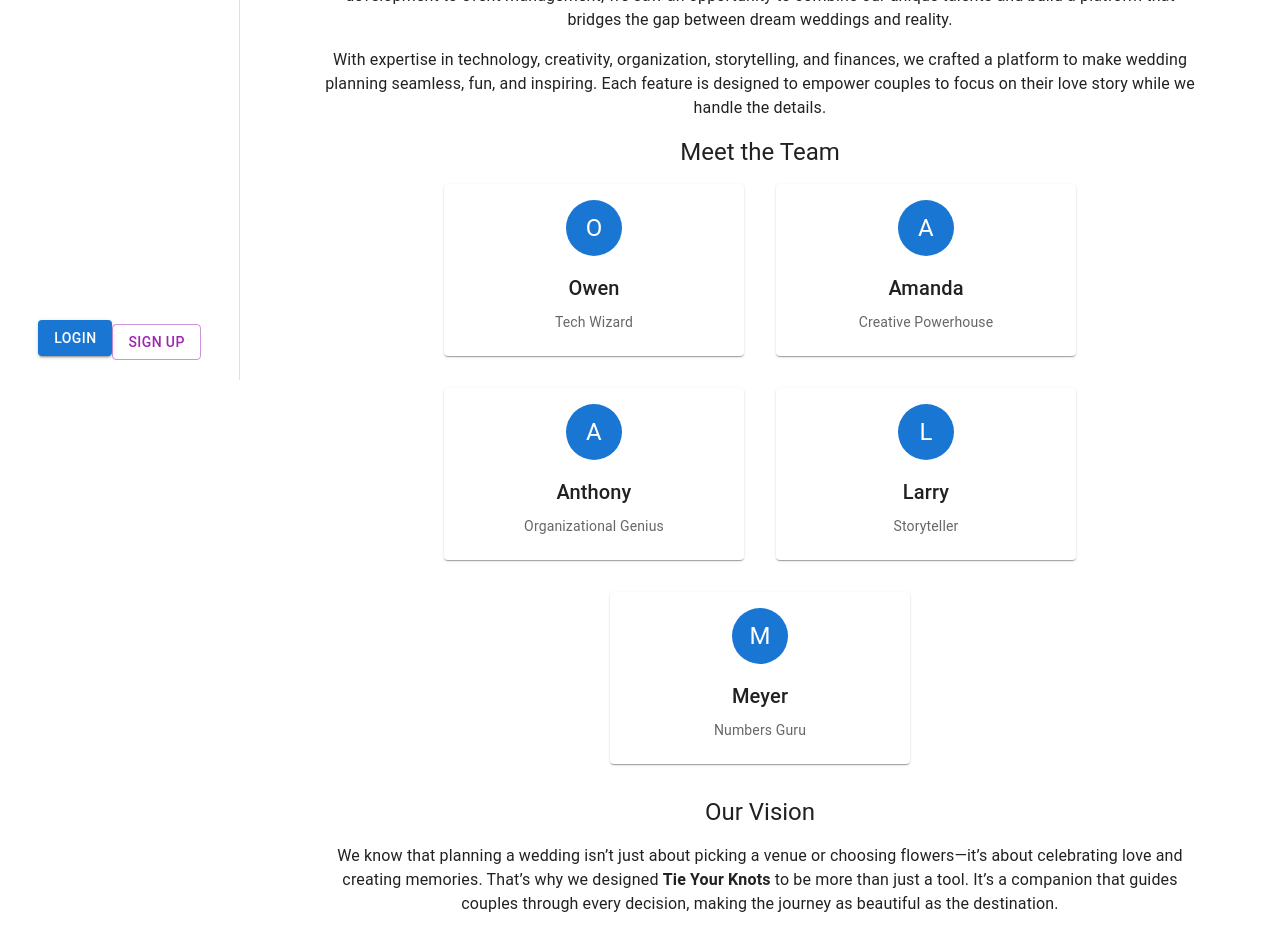
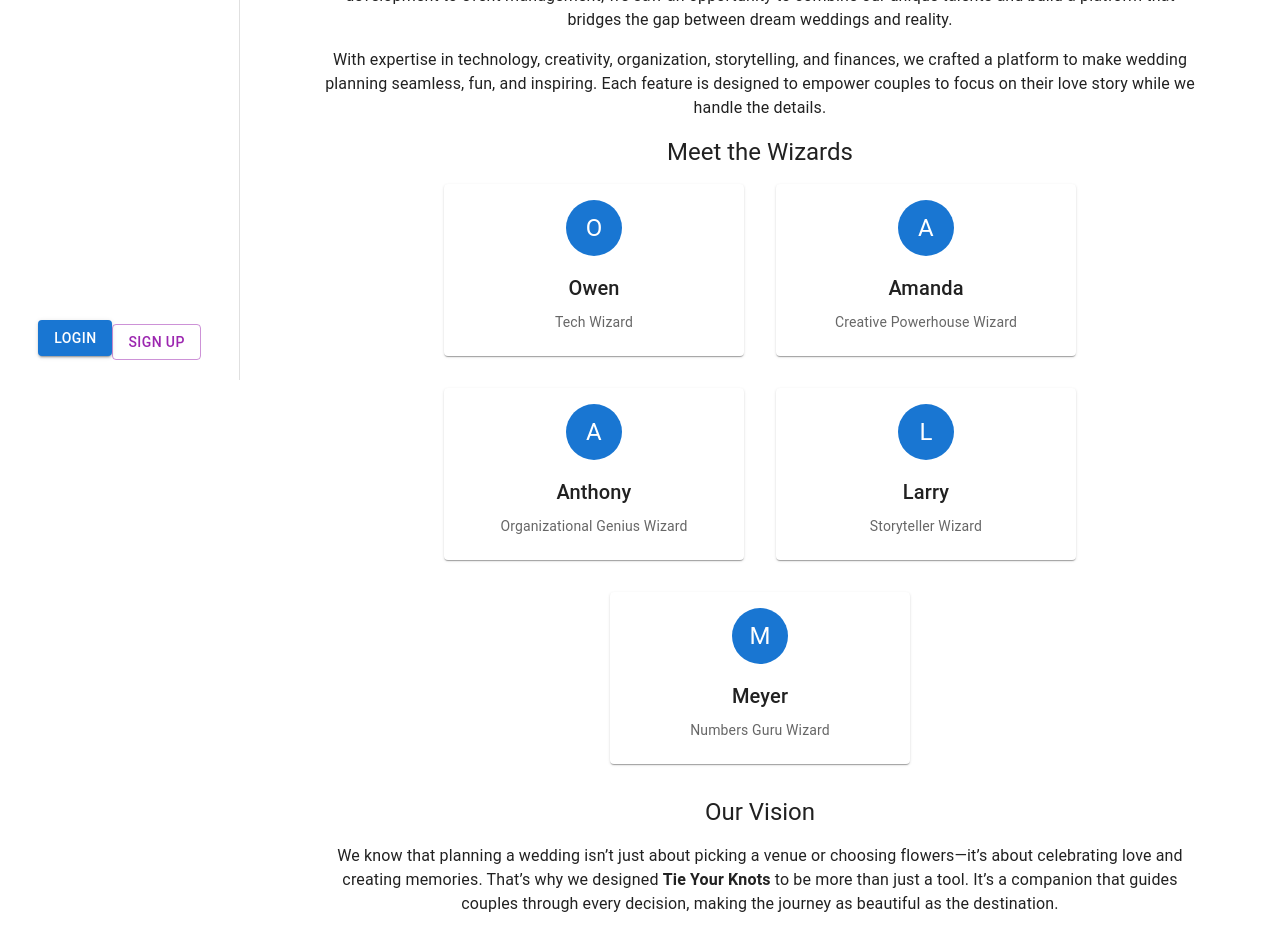
Before and after one commit to CelestialChai/event-planner, a React (Vite) app in the folder client/: page /about-us in a window 1280 px wide. Shown: the part 420-1354 px from the top of the page. Built offline with nearby package versions, Linux system fonts and the light colour scheme.

Commit message:
edited aboutus

```diff
--- a/client/src/pages/aboutus.tsx
+++ b/client/src/pages/aboutus.tsx
@@ -21,25 +21,25 @@ const teamMembers = [
   },
   {
     name: "Amanda",
-    role: "Creative Powerhouse",
+    role: "Creative Powerhouse Wizard",
     description:
       "Amanda, a creative powerhouse with a background in event design, dreamed up the user-friendly interface and vibrant aesthetics that define our platform. Her love for colors, themes, and typography ensures every couple's experience feels personal and inspiring.",
   },
   {
     name: "Anthony",
-    role: "Organizational Genius",
+    role: "Organizational Genius Wizard",
     description:
       "Anthony, the organizational genius, poured his heart into crafting tools that help couples stay on top of their planning. With his background in logistics and event coordination, he ensured the platform is packed with features like automated reminders, task management, and a centralized dashboard.",
   },
   {
     name: "Larry",
-    role: "Storyteller",
+    role: "Storyteller Wizard",
     description:
       "Larry, the storyteller of the group, focused on creating content that connects. His knack for communication shaped our blogs, tips, and vendor recommendations, ensuring couples feel supported and empowered every step of the way.",
   },
   {
     name: "Meyer",
-    role: "Numbers Guru",
+    role: "Numbers Guru Wizard",
     description:
       "Meyer, our numbers guru, streamlined the budgeting tools to make tracking expenses a breeze. His expertise ensures every couple can confidently manage their finances while making room for those magical, once-in-a-lifetime splurges.",
   },
@@ -95,7 +95,7 @@ const AboutUs: React.FC = () => {
 
       {/* Team Section */}
       <Typography variant="h5" component="h2" sx={{ marginBottom: 2 }}>
-        Meet the Team
+        Meet the Wizards
       </Typography>
       <Box
         sx={{
```
